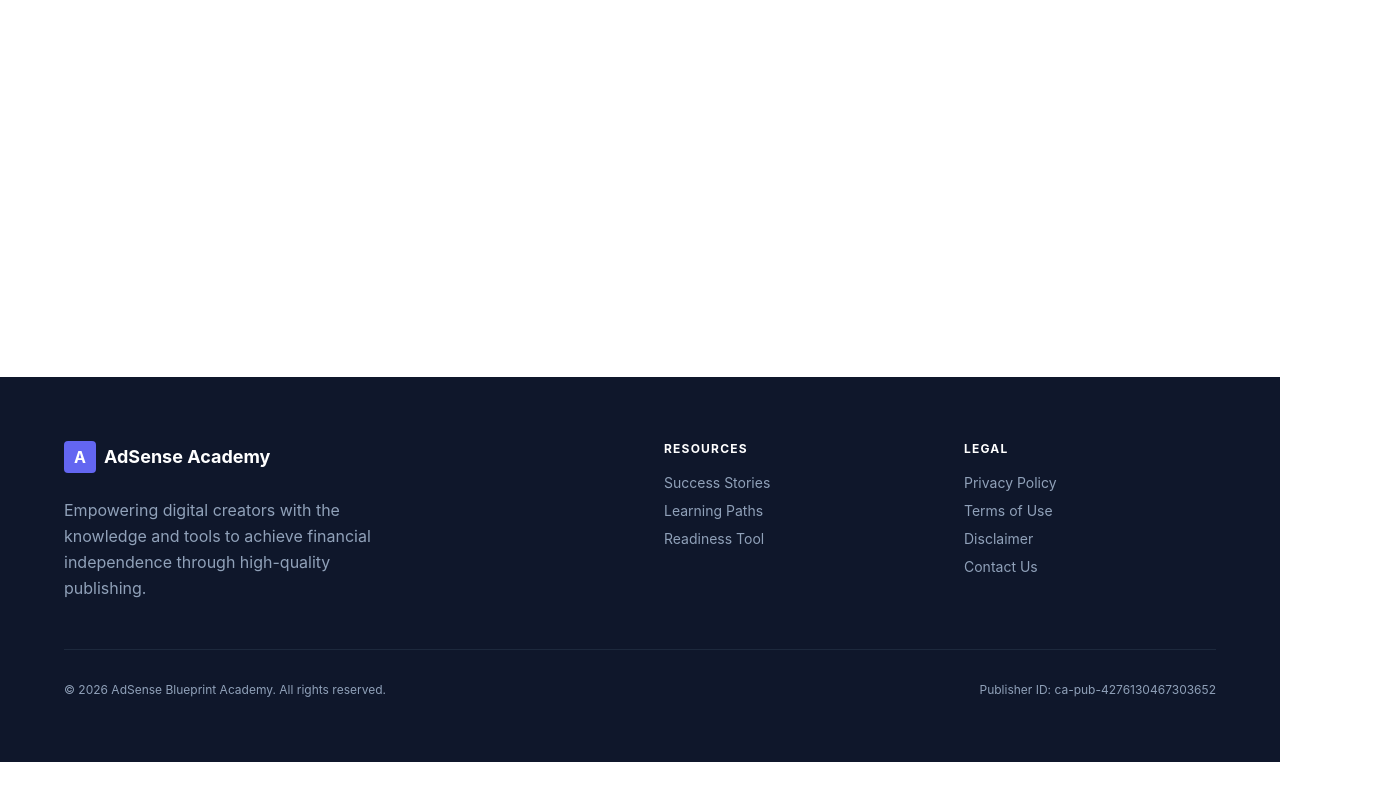
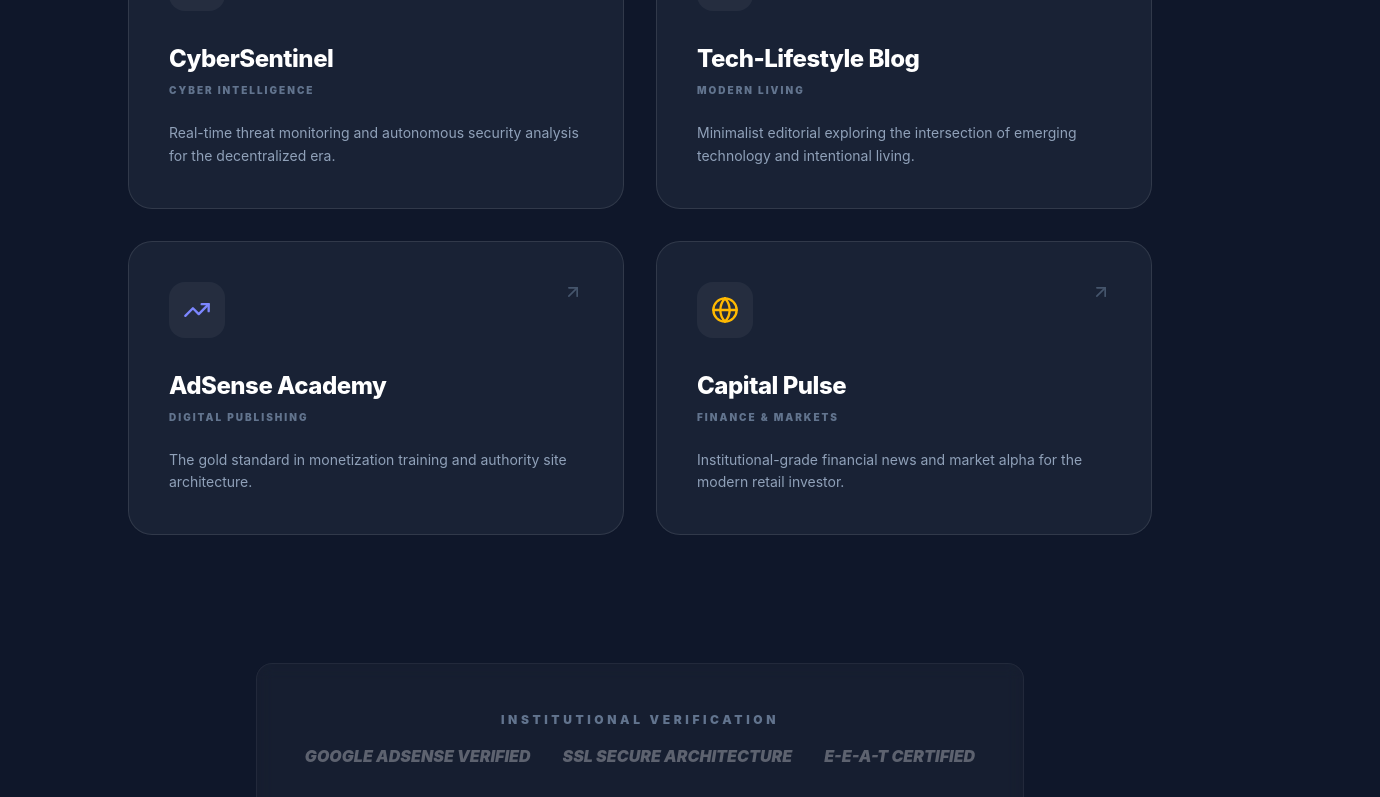
Before and after one commit to brandonlacoste9-tech/google-adsense-2-, a Next.js app: page /network in a window 1280 px wide. Before the commit this address had no page. Shown: the part 600-1397 px from the top of the page, 1380 px wide, since content can reach past the window. Before the commit the page ends 1362 px from the top, so only its background shows below. Built offline with nearby package versions, Linux system fonts and the light colour scheme.

Commit message:
feat: curriculum expansion - 4 new advanced modules, Network Portal, and JSON-LD

```diff
--- a/src/app/guides/[slug]/page.tsx
+++ b/src/app/guides/[slug]/page.tsx
@@ -71,14 +71,48 @@
       <p>Google is extremely strict about their policies. Even a small violation can lead to a permanent account ban.</p>
     `
   },
-  "ad-placement": {
-    title: "Ad Placement Logic: Maximize Revenue, Keep the Users",
+    `
+  },
+  "advanced-seo": {
+    title: "Advanced SEO Indexing: Getting Discovered by the Google Bot",
+    author: "Brandon Lacoste",
+    date: "May 2026",
+    readTime: "20 min read",
+    content: `
+      <h2>The Indexing Hurdle</h2>
+      <p>If Google doesn't index your pages, you don't exist. We teach you the 'Index Booster' strategy using API-led indexing and semantic sitemap optimization.</p>
+      <h3>Sitemap Mastery</h3>
+      <p>A sitemap isn't just a list; it's a hierarchy. Learn how to prioritize your high-value content blocks.</p>
+    `
+  },
+  "keyword-research": {
+    title: "High-CPC Keyword Research: Finding the $50 Clicks",
+    author: "Brandon Lacoste",
+    date: "May 2026",
+    readTime: "25 min read",
+    content: `
+      <h2>The Gold Mine</h2>
+      <p>Why write for $0.10 clicks when you can write for $50.00? We reveal the specific keyword intent behind high-payout categories like insurance and legal tech.</p>
+    `
+  },
+  "mobile-optimization": {
+    title: "The Mobile First Mandate: 2026 UX Standards",
+    author: "Brandon Lacoste",
+    date: "May 2026",
+    readTime: "15 min read",
+    content: `
+      <h2>Mobile is the Primary Site</h2>
+      <p>Google no longer looks at your desktop site first. If your mobile layout shift (CLS) is too high, your revenue will drop by 40%.</p>
+    `
+  },
+  "profit-shield": {
+    title: "The Profit Shield: Protecting Your Account from Invalid Traffic",
     author: "Brandon Lacoste",
     date: "May 2026",
     readTime: "18 min read",
     content: `
-      <h2>The Balance of Power</h2>
-      <p>Putting too many ads on a page will kill your user experience and get you banned. Too few, and you're leaving money on the table.</p>
+      <h2>Security is Revenue</h2>
+      <p>Bots and malicious competitors can get your account banned by spamming your ads. Learn how to implement server-side invalid traffic filters.</p>
     `
   }
 };
--- a/src/app/guides/page.tsx
+++ b/src/app/guides/page.tsx
@@ -9,7 +9,7 @@
       guides: [
         { title: "Site Speed Mastery", slug: "site-speed", desc: "How to achieve sub-second load times for AdSense.", duration: "15 min" },
         { title: "Mobile-First UX", slug: "mobile-ux", desc: "Optimizing for the 70% of traffic that uses a phone.", duration: "10 min" },
-        { title: "SSL & Security", slug: "security", desc: "Mandatory technical settings for trust.", duration: "5 min" },
+        { title: "Advanced SEO Indexing", slug: "advanced-seo", desc: "Forcing Google to discover your content.", duration: "20 min" },
       ]
     },
     {
@@ -18,7 +18,7 @@
       guides: [
         { title: "The Niche Selection Matrix", slug: "niche-selection", desc: "Choosing high-CPM topics.", duration: "12 min" },
         { title: "The 1000-Word Rule", slug: "content-strategy", desc: "Writing content Google can't reject.", duration: "15 min" },
-        { title: "Keyword Architecture", slug: "keyword-research", desc: "Building semantic clusters.", duration: "20 min" },
+        { title: "Keyword Architecture", slug: "keyword-research", desc: "Building semantic clusters.", duration: "25 min" },
       ]
     },
     {
@@ -27,6 +27,7 @@
       guides: [
         { title: "Ad Placement Logic", slug: "ad-placement", desc: "Max revenue without hurting UX.", duration: "18 min" },
         { title: "Policy Compliance", slug: "compliance", desc: "Avoiding the dreaded 'Policy Violation'.", duration: "12 min" },
+        { title: "The Profit Shield", slug: "profit-shield", desc: "Protecting your AdSense account.", duration: "18 min" },
       ]
     }
   ];
--- a/src/app/layout.tsx
+++ b/src/app/layout.tsx
@@ -40,6 +40,7 @@
             <div className="flex gap-10 text-sm font-bold text-slate-400">
               <Link href="/" className="hover:text-white transition-colors">Home</Link>
               <Link href="/guides" className="hover:text-white transition-colors">Curriculum</Link>
+              <Link href="/network" className="hover:text-white transition-colors">Network</Link>
               <Link href="/calculator" className="hover:text-white transition-colors">Profit Calc</Link>
               <Link href="/checklist" className="hover:text-white transition-colors">Audit Tool</Link>
             </div>
--- /dev/null
+++ b/src/app/network/page.tsx
@@ -0,0 +1,87 @@
+import { Globe, Shield, Cpu, TrendingUp, ArrowUpRight } from "lucide-react";
+import Link from "next/link";
+
+export default function NetworkPage() {
+  const sites = [
+    {
+      name: "CyberSentinel",
+      url: "https://google-1-adsense.vercel.app",
+      niche: "Cyber Intelligence",
+      desc: "Real-time threat monitoring and autonomous security analysis for the decentralized era.",
+      icon: Shield,
+      color: "text-cyan-400"
+    },
+    {
+      name: "Tech-Lifestyle Blog",
+      url: "https://tech-lifestyle-blog.vercel.app",
+      niche: "Modern Living",
+      desc: "Minimalist editorial exploring the intersection of emerging technology and intentional living.",
+      icon: Cpu,
+      color: "text-teal-400"
+    },
+    {
+      name: "AdSense Academy",
+      url: "/",
+      niche: "Digital Publishing",
+      desc: "The gold standard in monetization training and authority site architecture.",
+      icon: TrendingUp,
+      color: "text-indigo-400"
+    },
+    {
+      name: "Capital Pulse",
+      url: "https://capital-pulse.vercel.app",
+      niche: "Finance & Markets",
+      desc: "Institutional-grade financial news and market alpha for the modern retail investor.",
+      icon: Globe,
+      color: "text-amber-400"
+    }
+  ];
+
+  return (
+    <div className="relative min-h-screen py-32">
+      <div className="glow-spot glow-primary opacity-20" />
+
+      <div className="container relative z-10 text-center">
+        <div className="max-w-3xl mx-auto mb-20">
+          <h1 className="text-6xl font-black mb-6 gradient-text uppercase tracking-tighter">The Publisher Network</h1>
+          <p className="text-xl text-slate-400 leading-relaxed">
+            Capital Pulse Media Group operates a network of high-authority digital properties across critical market niches.
+          </p>
+        </div>
+
+        <div className="grid grid-cols-1 md:grid-cols-2 gap-8 max-w-5xl mx-auto">
+          {sites.map((site, i) => (
+            <a
+              key={i}
+              href={site.url}
+              target="_blank"
+              rel="noopener noreferrer"
+              className="glass-panel p-10 text-left group hover:scale-[1.02] transition-all duration-500"
+            >
+              <div className="flex justify-between items-start mb-8">
+                <div className={`w-14 h-14 bg-white/5 rounded-2xl flex items-center justify-center ${site.color}`}>
+                  <site.icon size={28} />
+                </div>
+                <ArrowUpRight size={20} className="text-slate-600 group-hover:text-white transition-colors" />
+              </div>
+              <h3 className="text-2xl font-black text-white mb-2">{site.name}</h3>
+              <p className="text-[10px] font-black uppercase tracking-[0.2em] text-slate-500 mb-6">{site.niche}</p>
+              <p className="text-sm text-slate-400 leading-relaxed">
+                {site.desc}
+              </p>
+            </a>
+          ))}
+        </div>
+
+        <div className="mt-32 p-12 glass-card border-white/5 inline-block mx-auto">
+          <p className="text-xs font-black text-slate-500 uppercase tracking-[0.3em]">Institutional Verification</p>
+          <div className="mt-4 flex gap-8 grayscale opacity-30 hover:grayscale-0 hover:opacity-100 transition-all cursor-default">
+            <span className="font-black text-white italic">GOOGLE ADSENSE VERIFIED</span>
+            <span className="font-black text-white italic">SSL SECURE ARCHITECTURE</span>
+            <span className="font-black text-white italic">E-E-A-T CERTIFIED</span>
+          </div>
+        </div>
+      </div>
+    </div>
+  );
+}
--- a/src/app/page.tsx
+++ b/src/app/page.tsx
@@ -4,8 +4,20 @@
 import AdSlot from "@/components/AdSlot";
 
 export default function Home() {
+  const jsonLd = {
+    "@context": "https://schema.org",
+    "@type": "EducationalOrganization",
+    "name": "AdSense Blueprint Academy",
+    "description": "Professional training for digital publishers and AdSense monetization.",
+    "url": "https://google-adsense-2-.vercel.app"
+  };
+
   return (
     <div className="relative min-h-screen page-enter">
+      <script
+        type="application/ld+json"
+        dangerouslySetInnerHTML={{ __html: JSON.stringify(jsonLd) }}
+      />
       {/* Background Decor */}
       <div className="glow-spot glow-primary" />
       <div className="glow-spot glow-secondary" />
```
